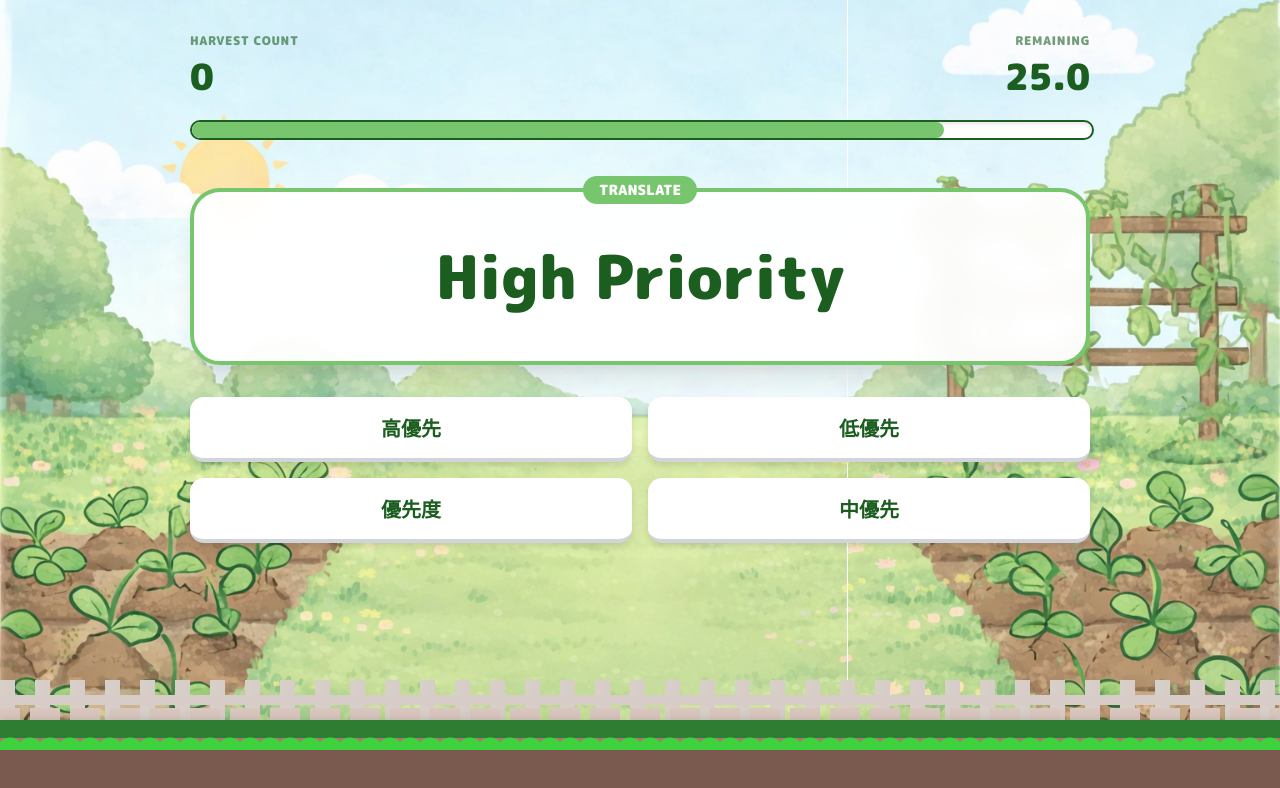
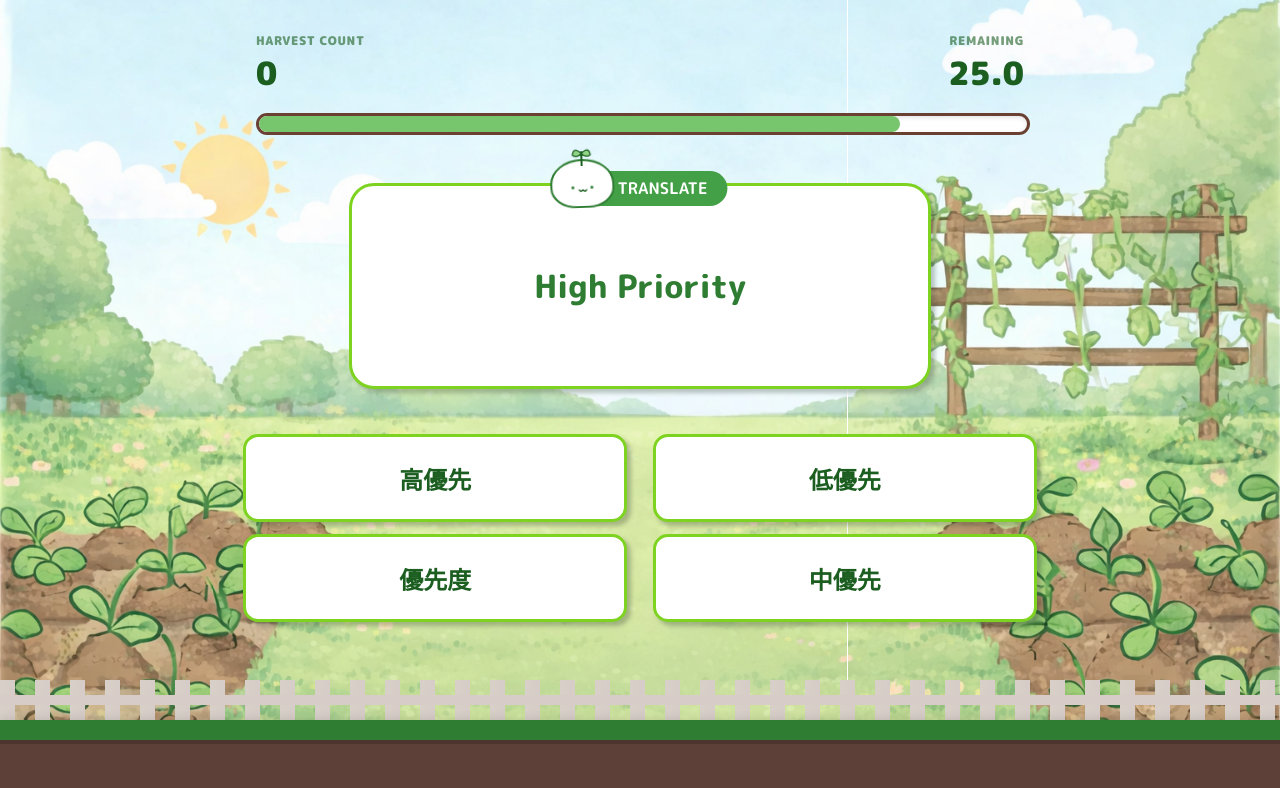
Before and after one commit to Numpang1812/quiz-game-app, a SvelteKit app: page /game in a window 1280 px wide. Shown: the top 788 px of the page. Built offline with nearby package versions, Linux system fonts and the light colour scheme.

Commit message:
Update: game page UI

```diff
--- a/src/lib/index.ts
+++ b/src/lib/index.ts
@@ -79,23 +79,41 @@ export function plantStyle(index: number): string {
 export function plantSvg(level: number): string {
 	if (level < 10) {
 		return `
-			<path d="M10 20 Q10 10 10 5" stroke="#1b5e20" stroke-width="2" fill="none" />
-			<path d="M10 8 Q18 0 20 8 Q15 12 10 8" fill="#a0e080" stroke="#1b5e20" />
-			<path d="M10 8 Q2 0 0 8 Q5 12 10 8" fill="#a0e080" stroke="#1b5e20" />
+			<!-- Stem -->
+            <path d="M10 20 Q10 12 11 8" fill="none" stroke="#1b5e20" stroke-width="1.8" stroke-linecap="round"/>
+            <!-- Leaf 1 -->
+            <path d="M10.5 14 Q4 11 3 16 Q8 18 10.5 14" fill="#a0e080" stroke="#1b5e20" stroke-width="0.5"/>
+            <!-- Leaf 2 -->
+            <path d="M10.5 11 Q17 8 18 13 Q14 15 10.5 11" fill="#a0e080" stroke="#1b5e20" stroke-width="0.5"/>
 		`;
 	}
 
-	if (level < 20) {
-		return `
-			<path d="M10 20 L10 2" stroke="#1b5e20" stroke-width="2" />
-			<circle cx="10" cy="2" r="4" fill="#ffeb3b" stroke="#1b5e20" />
-			<path d="M10 10 Q18 5 20 12" stroke="#1b5e20" fill="none" />
-		`;
-	}
+	if (level < 15) {
+        return `
+            <!-- Stem -->
+            <path d="M10 20 Q10 12 10 7" fill="none" stroke="#1b5e20" stroke-width="1.5" stroke-linecap="round"/>
+            <!-- Leaves -->
+            <path d="M10 15 Q5 13 4 17 Q8 18 10 15" fill="#a0e080" stroke="#1b5e20" stroke-width="0.5"/>
+            <path d="M10 12 Q15 10 16 14 Q12 15 10 12" fill="#a0e080" stroke="#1b5e20" stroke-width="0.5"/>
+            <!-- The Bud -->
+            <path d="M10 7 C7 7, 7 1, 10 0 C13 1, 13 7, 10 7" fill="#F472B6" stroke="#DB2777" stroke-width="0.5"/>
+            <path d="M8.5 6.5 Q10 5 11.5 6.5" fill="none" stroke="#1b5e20" stroke-width="1" stroke-linecap="round"/>
+        `;
+    }
 
-	return `
-		<path d="M10 20 L10 5" stroke="#1b5e20" stroke-width="2" />
-		<circle cx="10" cy="5" r="6" fill="#f44336" stroke="#1b5e20" />
-		<circle cx="10" cy="5" r="2" fill="#ffeb3b" />
-	`;
+    return `
+        <!-- Stem -->
+        <path d="M10 20 Q10 12 10 6" fill="none" stroke="#1b5e20" stroke-width="1.5" stroke-linecap="round"/>
+        <!-- Leaf -->
+        <path d="M10 14 Q5 12 4 16 Q8 17 10 14" fill="#a0e080" stroke="#1b5e20" stroke-width="0.5"/>
+        <!-- Flower Head -->
+        <g transform="translate(10, 6) scale(0.25)">
+            <circle cx="0" cy="-12" r="8" fill="#F472B6" />
+            <circle cx="0" cy="12" r="8" fill="#F472B6" />
+            <circle cx="-12" cy="0" r="8" fill="#F472B6" />
+            <circle cx="12" cy="0" r="8" fill="#F472B6" />
+            <!-- Center -->
+            <circle cx="0" cy="0" r="6" fill="#FDE047" stroke="#EAB308" stroke-width="2"/>
+        </g>
+    `;
 }
--- a/src/routes/game/+page.svelte
+++ b/src/routes/game/+page.svelte
@@ -93,6 +93,7 @@
 
 	function endGame(): void {
 		gameOver = true;
+		penaltyVisible = false;
 		clearTimers();
 		if (score > 15) {
 			spawnConfetti(60);
@@ -126,7 +127,7 @@
 	});
 </script>
 
-<main class="page-wrap" style={`--custom-background-image: url('${defaultBackgroundImage}');`}>
+<main class="page-wrap" style={`--custom-background-image: url('${defaultBackgroundImage}');  background-size: cover;`}>
 	<div class="fence" aria-hidden="true"></div>
 	<div class="garden-floor" aria-hidden="true">
 		<div class="grass-top"></div>
@@ -162,15 +163,55 @@
 					></div>
 				</div>
 
-				<div class="question-card">
-					<div class="translate-pill">Translate</div>
-					<h2 class="question-text">{currentQuestion?.prompt}</h2>
-				</div>
+				<div class="quiz-container">
+					<div class="question-card">
+						<div class="card-header">
+							<div class="mascot-tag">
+								<div class="mini-mascot">
+									<div class="mini-mascot-body">
+										<div class="mini-face">
+										<div class="mini-eyes">
+											<span></span>
+											<span></span>
+										</div>
+										<svg width="9" height="9" viewBox="0 0 20 20">
+											<path
+											d="M2,2 Q5,8 10,2 Q15,8 18,2"
+											stroke="#1d5f22"
+											stroke-width="3"
+											fill="none"
+											stroke-linecap="round"
+											/>
+										</svg>
+										</div>
 
-				<div class="choices-grid">
-					{#each choices as [key, text]}
-						<button type="button" class="choice-btn" on:click={() => chooseAnswer(key)}>{text}</button>
-					{/each}
+										<div class="mini-sprout">
+										<svg width="20" height="20" viewBox="0 0 40 40">
+											<path
+											d="M20 40 Q20 20 20 12"
+											stroke="#1d5f22"
+											stroke-width="4"
+											fill="none"
+											stroke-linecap="round"
+											/>
+											<path d="M20 15 Q35 0 38 18 Q28 25 20 15" fill="#91d685" stroke="#1d5f22" stroke-width="2.5" />
+											<path d="M20 15 Q5 0 2 18 Q12 25 20 15" fill="#91d685" stroke="#1d5f22" stroke-width="2.5" />
+										</svg>
+										</div>
+									</div>
+								</div>
+								<span class="tag-text">TRANSLATE</span>
+							</div>
+						</div>
+						<h2 class="question-text">{currentQuestion?.prompt}</h2>
+					</div>
+
+					<div class="choices-layout">
+						{#each choices as [key, text]}
+							<button type="button" class="choice-item" on:click={() => chooseAnswer(key)}>{text}</button>
+
+						{/each}
+					</div>
 				</div>
 			</div>
 		</section>
--- a/src/styles/global.css
+++ b/src/styles/global.css
@@ -316,7 +316,7 @@ body {
 }
 
 .game-container {
-	max-width: 900px;
+	max-width: 60vw;
 	margin: 0 auto;
 	padding: 0 1.5rem;
 }
@@ -348,7 +348,7 @@ body {
 }
 
 .hud-value {
-	font-size: 2.25rem;
+	font-size: 2.5vw;
 	font-weight: 900;
 	color: #1b5e20;
 }
@@ -356,8 +356,10 @@ body {
 .timer-container {
 	width: 100%;
 	height: 1rem;
+	/* background: white;
+	border: 2px solid #1b5e20; */
 	background: white;
-	border: 2px solid #1b5e20;
+    border: 3.2px solid #6a4033;
 	border-radius: 9999px;
 	overflow: hidden;
 	box-shadow: inset 0 2px 4px rgba(0, 0, 0, 0.1);
@@ -375,79 +377,163 @@ body {
 	animation: game-shake 0.1s infinite;
 }
 
-.question-card {
-	position: relative;
-	background: rgba(255, 255, 255, 0.95);
-	backdrop-filter: blur(12px);
-	border: 4px solid #77c66e;
-	border-radius: 1.875rem;
-	padding: 2.5rem;
-	text-align: center;
-	box-shadow: 0 20px 25px -5px rgba(0, 0, 0, 0.1),
-		0 10px 10px -5px rgba(0, 0, 0, 0.04);
-	margin-bottom: 2rem;
+.quiz-container {
+    width: 100%;
+    display: flex;
+    flex-direction: column;
+    align-items: center;
+    margin-top: 2vh;
 }
 
-.translate-pill {
+.question-card {
+    background: white;
+    border: 3.5px solid #7ed321;
+    box-shadow: rgba(51, 64, 49, 0.3) 4px 4px 4px ;
+    border-radius: 25px;
+    padding: 5vh 10vw;
+    position: relative;
+    width: 25vw;
+    height: 15vh;
+    text-align: center;
+    display: flex;
+    flex-direction: column;
+    justify-content: center;
+    margin-bottom: 25px;
+}
+.card-header {
     position: absolute;
-	top: -1rem;
+    top: -18px;
     left: 50%;
     transform: translateX(-50%);
-	background: #77c66e;
+}
+.mascot-tag {
+    display: flex;
+    align-items: center;
+    gap: 5px;
+}
+
+/* MASCOT */
+.mini-mascot {
+    position: relative;
+    left: 20px;
+    height: 40px;
+    animation: home-sway 2.5s ease-in-out infinite;
+
+}
+.mini-mascot-body {
+    position: absolute;
+    left: 50%;
+    bottom: 0;
+    transform: translateX(-50%);
+    width: 60px;
+    height: 45px;
+    border: 2px solid #2e7d32;
+    border-radius: 55% 55% 45% 45%;
+    background: #ffffff;
+    display: flex;
+    align-items: center;
+    justify-content: center;
+}
+.mini-face {
+    display: flex;
+    flex-direction: column;
+    align-items: center;
+    margin-top: 1rem;
+}
+.mini-eyes {
+    display: flex;
+    gap: 1rem;
+    /* margin-bottom: 0.4rem; */
+}
+.mini-eyes span {
+    width: 3px;
+    height: 3px;
+    border-radius: 100%;
+    background: #2e7d32;
+}
+/* Sprout sway */
+.mini-sprout {
+    position: absolute;
+    top: -15px;
+    left: 50%;
+    transform: translateX(-50%);
+    transform-origin: bottom center;
+    animation: sway 3s ease-in-out infinite;
+}
+.tag-text {
+    background: #43a047;
     color: white;
-	padding: 0.25rem 1rem;
-	border-radius: 9999px;
-	font-size: 0.875rem;
-	font-weight: 900;
-	text-transform: uppercase;
+    font-size: 2vh;
+    padding: 6px 20px 6px 40px;
+    border-radius: 40px;
+    position: relative;
+    left: 10px;
+    z-index: -1;
+
+}
+.question-text {
+    color: #2e7d32;
+    font-size: 2.5vw;
+    /* padding: 20px; */
+    font-weight: 800;
+}
+.choices-layout {
+    display: grid;
+    grid-template-columns: 1fr 1fr;
+    gap: 12px 2vw;
+    margin-top: 2.5vh;
+
+}
+.choice-item {
+    width: 30vw;
+    min-height: 11vh;
+    background: white;
+    border: 3px solid #7ed321;
+    box-shadow: rgba(51, 64, 49, 0.3) 4px 4px 4px ;
+    border-radius: 15px;
+    padding: 1.5vh 2vw;
+    font-size: 3vh;
+    font-weight: 800;
+    color: #1b5e20;
+    cursor: pointer;
+    transition: transform 0.1s;
+
+}
+.choice-item:hover {
+    background: #f3ffe2;
+	/* animation: home-bounce 0.5s ease-in-out infinite; */
+	transform: translateY(-2px) scale(1.01);
+}
+
+@media (max-width: 640px) {
+	.choices-item {
+    	font-size: 4vw;
 	}
 
 	.question-text {
-	margin: 0;
-	font-size: clamp(2rem, 6vw, 3.75rem);
-	font-weight: 900;
-	color: #1b5e20;
+		font-size: 5vw;
 	}
 
-.choices-grid {
-	display: grid;
-	grid-template-columns: 1fr 1fr;
-	gap: 1rem;
-	width: 100%;
+	.choice-item {
+		font-size: 4.1vw
 	}
 
-.choice-btn {
-	padding: 1rem 1.5rem;
-	background: white;
-	border: none;
-	border-bottom: 4px solid #d1d5db;
-	border-radius: 0.875rem;
-	font-size: 1.25rem;
-	font-weight: 900;
-	color: #1b5e20;
-	cursor: pointer;
-	text-align: center;
-	box-shadow: 0 4px 6px rgba(0, 0, 0, 0.1);
-	transition: all 0.2s cubic-bezier(0.4, 0, 0.2, 1);
+	.mini-mascot, .mascot-tag {
+		transform: scale(0.7);
 	}
 
-.choice-btn:hover {
-	transform: translateY(-4px);
-	box-shadow: 0 10px 15px -3px rgba(0, 0, 0, 0.1);
+	.hub-value {
+		font-size: 50vw;
 	}
 
-.choice-btn:active {
-	border-bottom: 0;
-	transform: translateY(4px);
-	box-shadow: 0 2px 4px rgba(0, 0, 0, 0.1);
+	.hud-label {
+		font-size: 2.5vw;
 	}
 
-@media (max-width: 640px) {
-	.choices-grid {
-		grid-template-columns: 1fr;
+	.timer-container {
+		height: 2.5vh;
 	}
 }
-
 .result-view {
 	display: flex;
 	align-items: center;
@@ -607,49 +693,6 @@ body {
 	animation: confetti-fall var(--dur) linear forwards;
 }
 
-.fence {
-	position: fixed;
-	left: 0;
-	bottom: 50px;
-	width: 100%;
-	height: 42px;
-	background-image: linear-gradient(
-		90deg,
-		#d9c7bf 20px,
-		transparent 20px,
-		transparent 30px,
-		#d9c7bf 30px
-	);
-	background-size: 40px 100%;
-	z-index: 5;
-}
-
-.garden-floor {
-	position: fixed;
-	bottom: 0;
-	left: 0;
-	width: 100%;
-	height: 50px;
-	background: #7a5a4e;
-	border-top: 12px solid #a37b6c;
-	z-index: 20;
-}
-
-.garden-floor .grass-top {
-	position: absolute;
-	top: -24px;
-	left: 0;
-	width: 100%;
-	height: 24px;
-	background-image: radial-gradient(circle at 10px 24px, #3ed33e 12px, transparent 13px);
-	background-size: 20px 24px;
-}
-
-.garden-plants {
-	position: relative;
-	width: 100%;
-	height: 100%;
-}
 
 .harvest-item {
 	position: absolute;
@@ -714,6 +757,18 @@ body {
 	}
 }
 
+@keyframes pulsate {
+	0% {
+		transform: scale(1);
+	}
+	50% {
+		transform: scale(1.1);
+	}
+	100% {
+		transform: scale(1);
+	}
+}
+
 @keyframes sprout-pop {
 	0% {
 		transform: scale(0) translateY(40px) rotate(-10deg);
```
Lines whose indentation alone changed are shown as unchanged.
